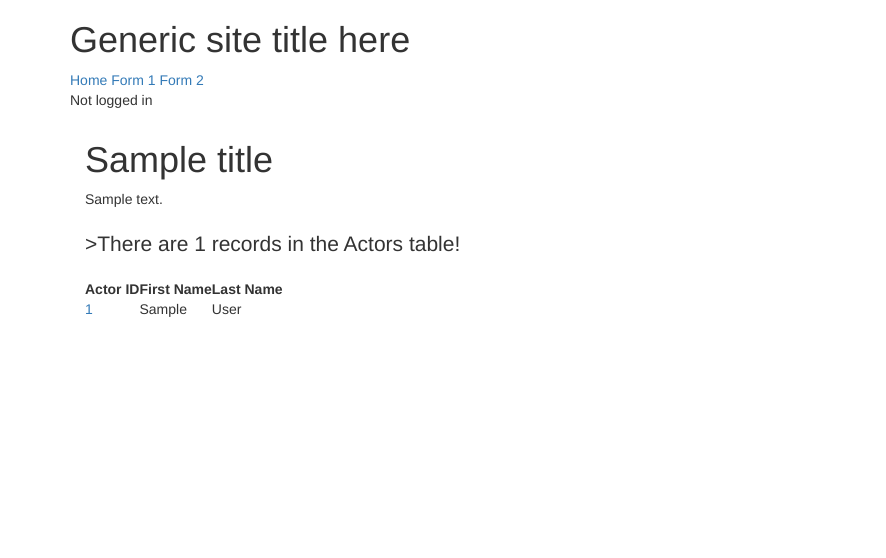
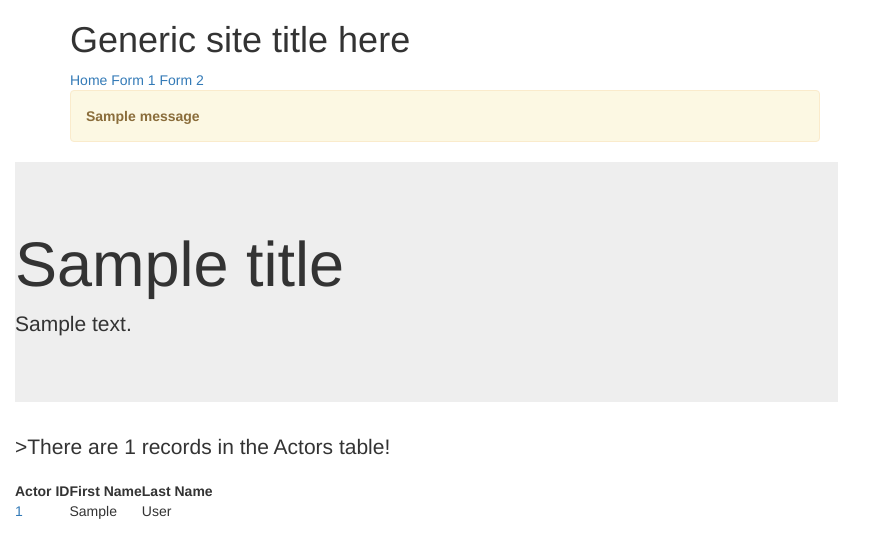
Before and after one commit to emhb007/Week12d, a Flask app: template application/templates/home.html in a window 1280 px wide. Shown: the top 558 px of the page, without its empty margins (0-886 px from the left). Run offline with Flask 3, Linux system fonts and the light colour scheme; the template is opened without the code that fills it: most values are stand-ins (such as "Sample title", 1, 10 or a date in 2020); one stand-in notice (Sample message) is shown; some libraries are stand-ins or nearby versions.

```diff
--- a/application/templates/home.html
+++ b/application/templates/home.html
@@ -4,8 +4,10 @@
 {% include 'navigation.html' %}
 
             <div class="col-md-10 col-lg-8 mx-lg-auto mx-md-auto">
+<div class="jumbotron">
         <h1>{{title}}</h1>
         <p>{{description}}</p>
+    </div>
 {% if records %}
     <h2 class="lead">>There are {{ records|length }} records in the Actors table!</h2>
     <table>
--- a/application/templates/layout.html
+++ b/application/templates/layout.html
@@ -2,16 +2,6 @@
 {% import "bootstrap/wtf.html" as wtf %}
   <body>
   <div class="container">
-
-  {% with messages = get_flashed_messages() %}
-  {% if messages %}
-    {% for message in messages %}
-		<div class="alert alert-danger" role="alert">
-			{{ message }}
-		</div>
-    {% endfor %}
-  {% endif %}
-{% endwith %}
     {% block content %}
 
   {% endblock %}
--- a/application/templates/navigation.html
+++ b/application/templates/navigation.html
@@ -1,4 +1,4 @@
-<!-- FROM navigation.html - CHANGE TO USE use url_for here-->
+<!-- FROM navigation.html - CHANGE TO USE url_for here-->
 <div class="container">
   <div class="row">
               <div class="col-md-10 col-lg-8 mx-lg-auto mx-md-auto">
@@ -11,11 +11,20 @@
   </nav>
           {%  if user %}
           <p>Hello {{ user }}</p>
-          {% else %}
-          <p>Not logged in</p>
           {% endif %}
+            {% with messages = get_flashed_messages() %}
+  {% if messages %}
+    {% for message in messages %}
+               <!-- check why this isn't appearing as alert properly -->
+		<div class="alert alert-warning" role="alert">
+			<strong>{{ message }}</strong>
+		</div>
+    {% endfor %}
+  {% endif %}
+{% endwith %}
+
 </header>
   </div>
   </div>
-
+</div>
 <!-- navigation.html ends here-->
```
